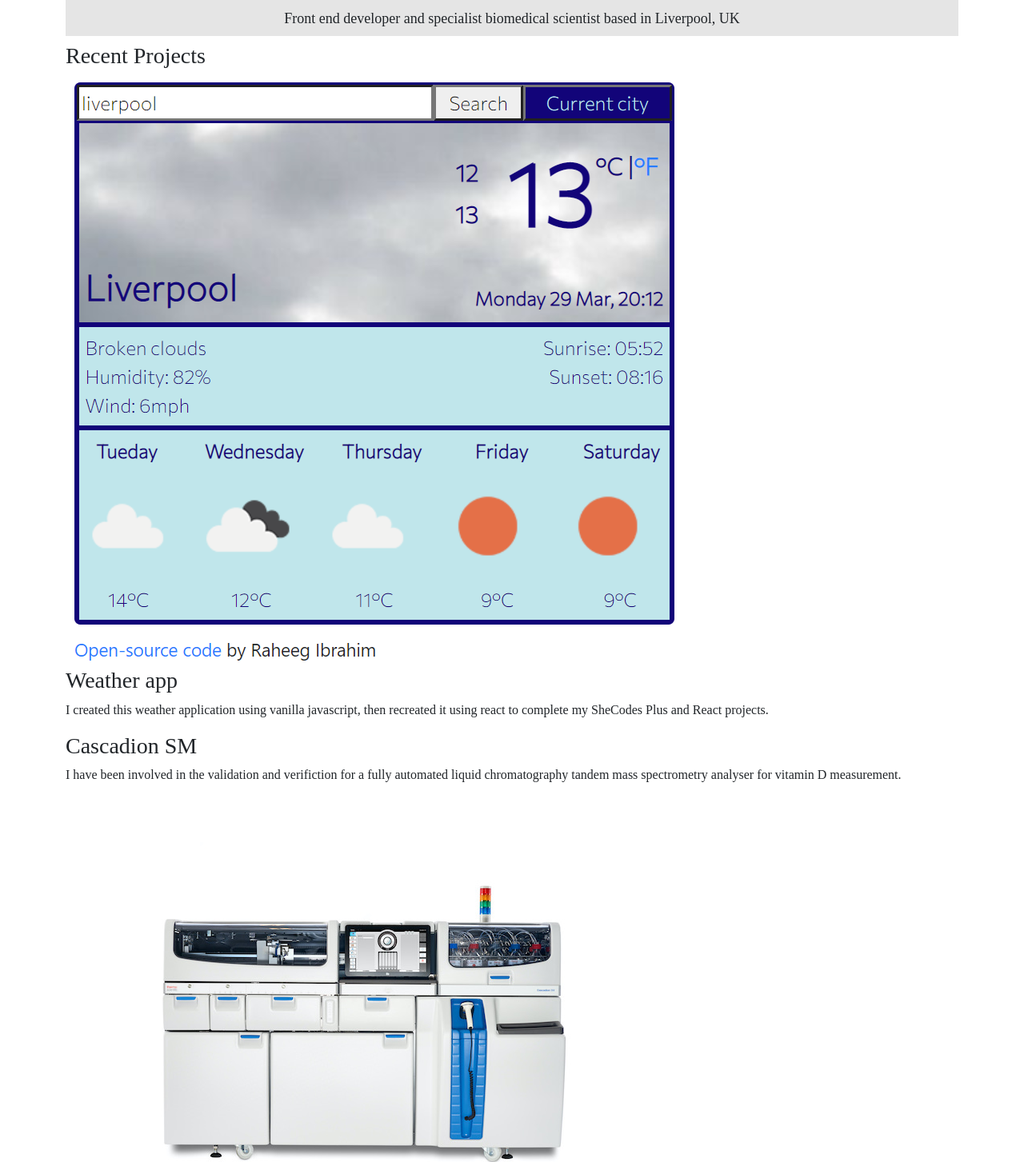
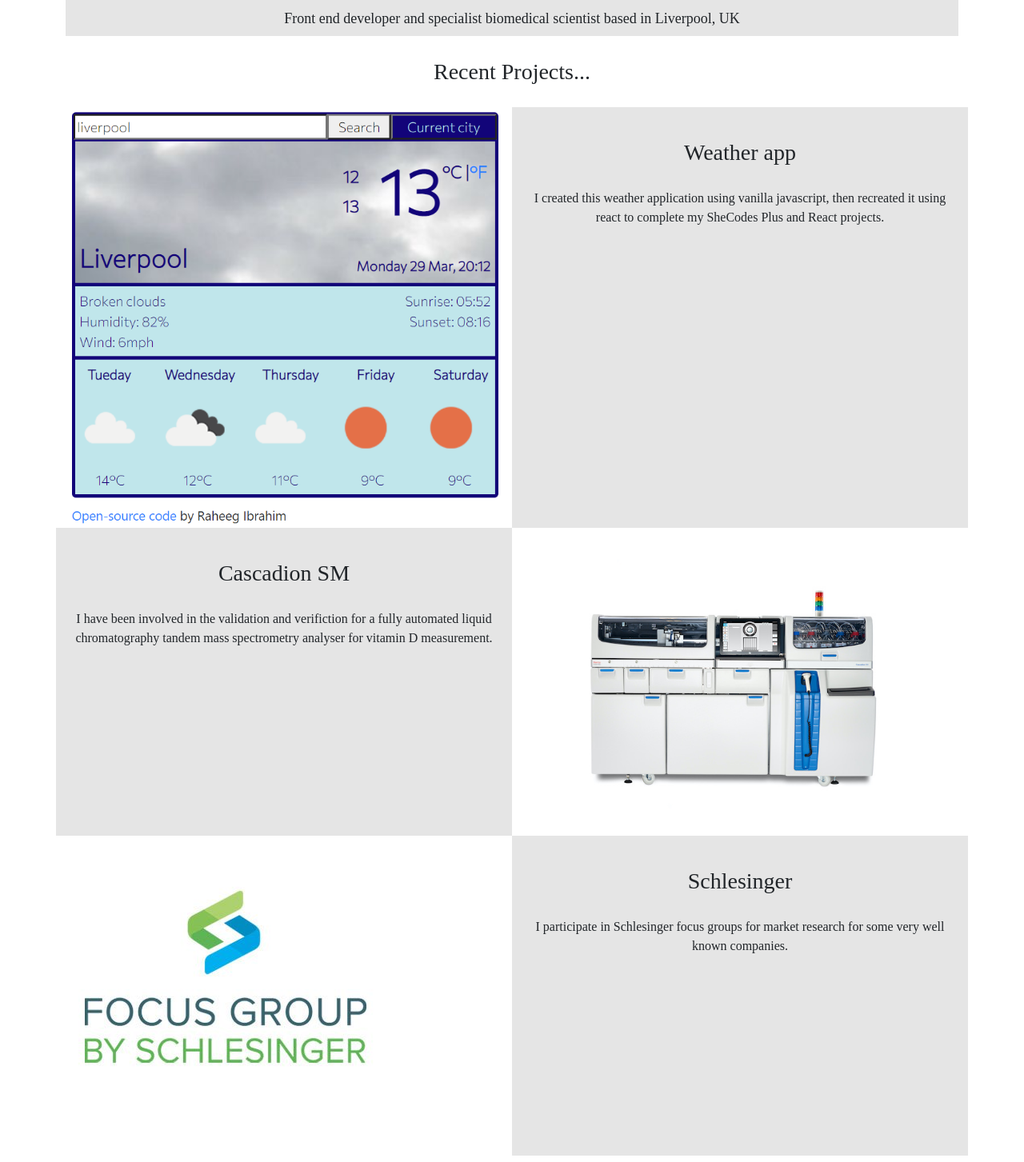
Before and after one commit to raheeeg/Responsive-project, a plain HTML site: page index.html in a window 1280 px wide. Shown: the part 129-1582 px from the top of the page at 80% size. Drawn offline with nearby package versions, Linux system fonts and the light colour scheme; a web font is replaced by a local one.

Commit message:
Style
Styled homepage

```diff
--- a/index.html
+++ b/index.html
@@ -38,16 +38,39 @@
         <h1>Raheeg Ibrahim</h1>
         <h2>Front end developer and specialist biomedical scientist based in Liverpool, UK</h2>
     </div>
-        <h3>Recent Projects</h3>
-        <img src="images/weather-app.png" alt="Weather App" />
-        <h3>Weather app</h3>
-        <p>I created this weather application using vanilla javascript, then recreated it using react to complete my SheCodes Plus and React projects.</p>
-        <h3>Cascadion SM</h3>
-        <p>I have been involved in the validation and verifiction for a fully automated liquid chromatography tandem mass spectrometry analyser for vitamin D measurement.</p>
-        <img src="images/cascadion.jpg" alt="Cascadion SM Analyser" />
-        <img src="images/schlesinger.jpg" alt="Schlesinger Logo" />
-        <h3>Schlesinger</h3>
-        <p>I participate in Schlesinger focus groups for market research for some very well known companies.</p>
+        <h3>Recent Projects...</h3>
+            <div class="row">
+                <div class="col-md-6">
+                    <img class="img-fluid" src="images/weather-app.png" alt="Weather App" />
+                </div>
+                <div class="col-md-6 text">
+                    <h3>Weather app</h3>
+                    <p>I created this weather application using vanilla javascript, then recreated it using react to complete my SheCodes Plus and React projects.</p>
+                </div>
+            </div>
+
+            <div class="row">
+                <div class="col-md-6 text">
+                    <h3>Cascadion SM</h3>
+                    <p>I have been involved in the validation and verifiction for a fully automated liquid chromatography tandem mass
+                        spectrometry analyser for vitamin D measurement.</p>
+                </div>
+                <div class="col-md-6">
+                    <img class="img-fluid" src="images/cascadion.jpg" alt="Cascadion SM Analyser" />
+                </div>
+            </div>
+
+
+
+            <div class="row">
+                <div class="col-md-6">
+                    <img class="img-fluid" src="images/schlesinger.jpg" alt="Schlesinger Logo" />
+                </div>
+                <div class="col-md-6 text">
+                    <h3>Schlesinger</h3>
+                    <p>I participate in Schlesinger focus groups for market research for some very well known companies.</p>
+                </div>
+            </div>
     </div>
 </body>
 </html>
--- a/src/style.css
+++ b/src/style.css
@@ -1,5 +1,9 @@
+:root {
+  --color-one: #e5e5e5;
+}
+
 .hero {
-  background-color: #e5e5e5;
+  background-color: var(--color-one);
 }
 
 a,
@@ -8,15 +12,27 @@ h2,
 h3,
 p {
   font-family: "Kiwi Maru", serif;
+  text-align: center;
 }
 
 h1 {
   padding: 20px 0 0 0;
-  text-align: center;
+}
+
+h3 {
+  padding: 20px;
 }
 
 .hero h2 {
   font-size: 18px;
   padding: 10px;
-  text-align: center;
 }
+
+img {
+  max-width: 360px;
+}
+
+.text {
+  padding: 20px;
+  background-color: var(--color-one);
+}
```
